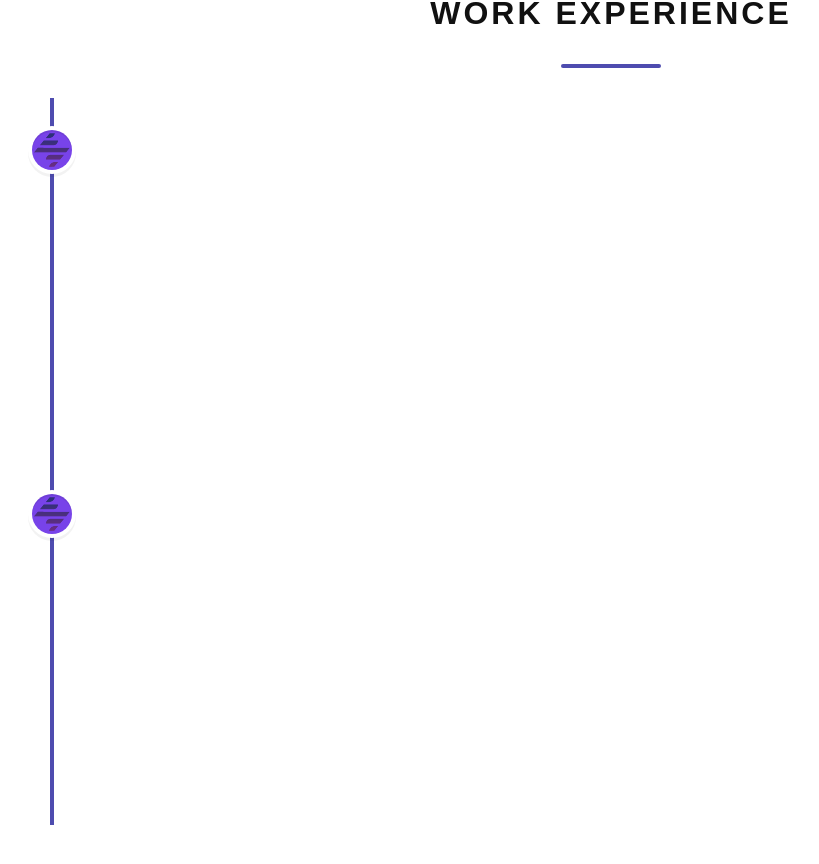
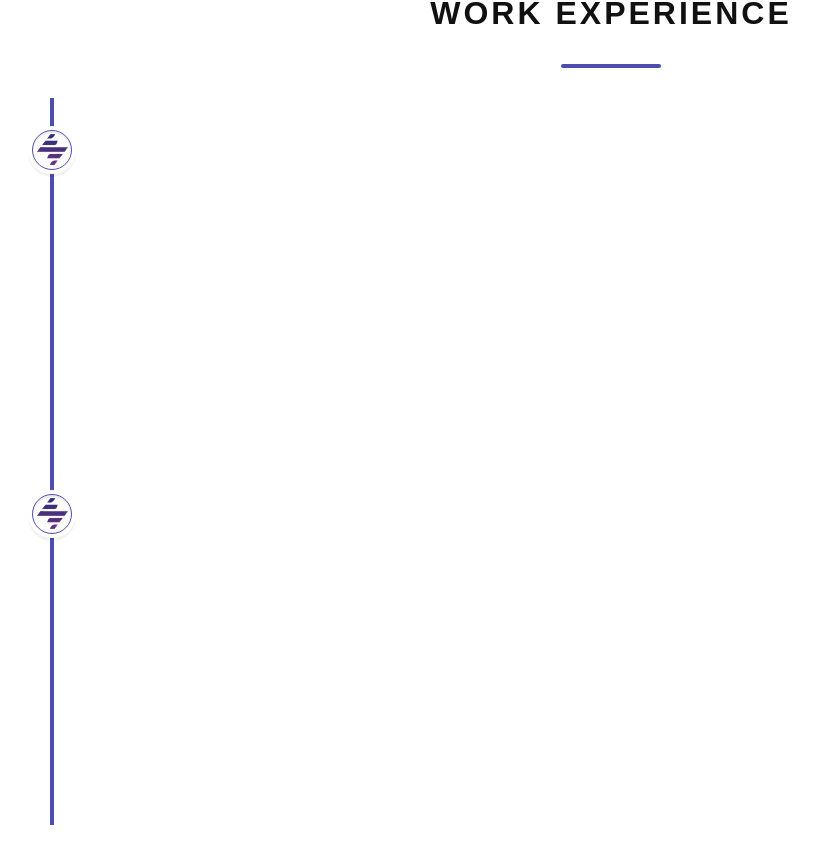
Before and after one commit to Akash-Chopade/portfolio-website, a React (Create React App) app in the folder client/: page / in a window 1280 px wide. Shown: the part 1754-2618 px from the top of the page, without its empty margins (29-848 px from the left). Built offline with nearby package versions, Linux system fonts and the light colour scheme.

Commit message:
Refactor WorkExperience styles: update icon background and dimensions

```diff
--- a/client/src/pages/workExperience.js
+++ b/client/src/pages/workExperience.js
@@ -55,7 +55,6 @@ const WorkExperience = () => {
               contentArrowStyle={{ borderRight: '7px solid #1d3557' }}
               date={exp.duration}
               iconStyle={{
-                background: '#7843E9',
                 color: '#fff',
                 display: 'flex',
                 alignItems: 'center',
--- a/client/src/styles/workExperience.css
+++ b/client/src/styles/workExperience.css
@@ -43,12 +43,13 @@
 
 .vertical-timeline--animate .vertical-timeline-element-icon.bounce-in{
     animation: bounce-in 0.5s;
-    background: #7843E9;
+    background: #fff;
+    border: 1px solid #4e4caf;
 }
 
 .solera-icon{
-    width: 40px;
-    height: 38px;
+    width: 35px;
+    height: 35px;
     padding: 2px;
 }
 
```
